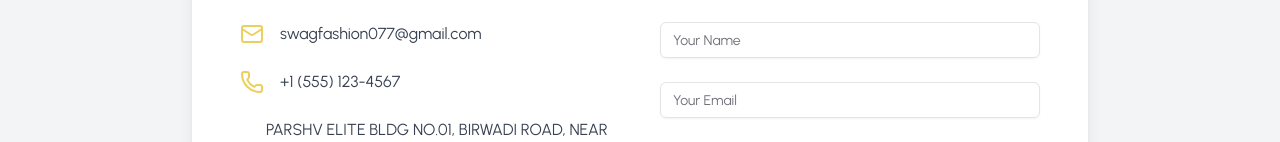
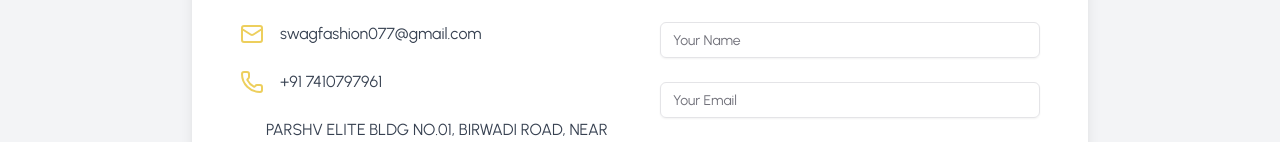
Before and after one commit to satyam70288/swag-fashion, a React (Vite) app in the folder client/: page /contact in a window 1280 px wide. Shown: the part 227-369 px from the top of the page. Built offline with nearby package versions, Linux system fonts and the light colour scheme; no server answers.

Commit message:
change number

```diff
--- a/client/src/components/custom/Contact.jsx
+++ b/client/src/components/custom/Contact.jsx
@@ -72,7 +72,7 @@ const Contact = () => {
             <div className="flex items-center space-x-4">
               <Phone className="text-customYellow" />
               <span className="text-gray-700 dark:text-customGray">
-                +1 (555) 123-4567
+                +91 7410797961
               </span>
             </div>
             <div className="flex items-center space-x-4">
```
